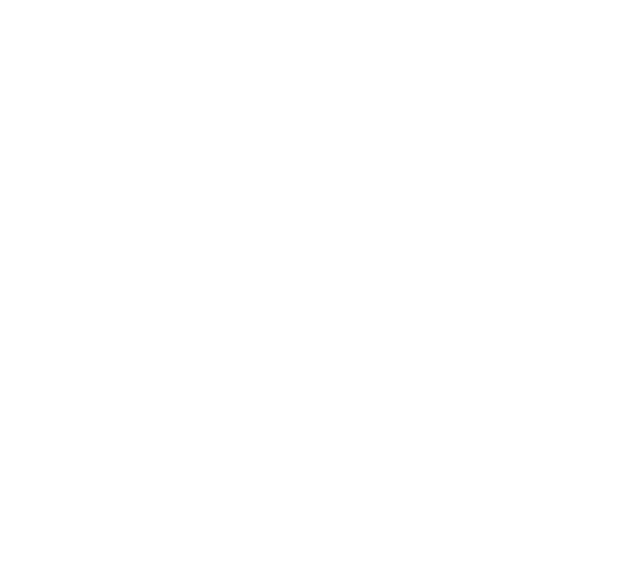
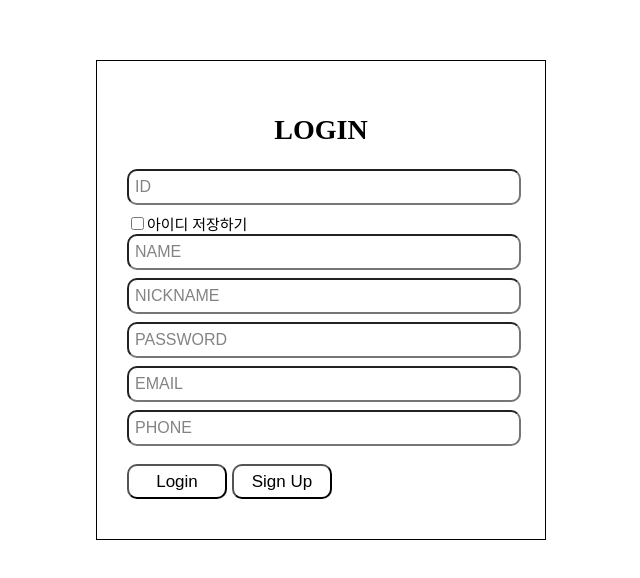
Before and after one commit to chachapp/3dmarket, a React (Create React App) app in the folder 3DMarket/demo/frontend/: page /login in a window 1280 px wide. Before the commit this address had no page. Shown: the part 108-686 px from the top of the page, without its empty margins (319-959 px from the left). Built offline with nearby package versions, Linux system fonts and the light colour scheme.

Commit message:
230424 Login 페이지 UI 작업

```diff
--- a/3DMarket/demo/frontend/src/App.js
+++ b/3DMarket/demo/frontend/src/App.js
@@ -4,6 +4,8 @@
 
 import Main from './Pages/Main';
 import Header from './Components/Header';
+import Login from './Pages/Login/Login';
+import Register from './Pages/Register/Register';
 
 
 
@@ -12,7 +14,8 @@
     <BrowserRouter>
       <Routes>
         <Route path='/' element={< Main/>} />
-
+        <Route path='/login' element={<Login />} />
+        <Route path='/Register' element={<Register />}/>
       </Routes>
     </BrowserRouter>
 
--- a/3DMarket/demo/frontend/src/Components/Header.js
+++ b/3DMarket/demo/frontend/src/Components/Header.js
@@ -1,4 +1,5 @@
 import React from "react";
+import { Link } from "react-router-dom";
 import "../SCSS/header.scss";
 
 function Header() {
@@ -6,7 +7,9 @@
         <div className="head">
             <h1>3D MARKET</h1>
             <button>CART</button>
-            <button>LOGIN</button>
+            <Link to="/login">
+                <button>LOGIN</button>
+            </Link>
         </div>
     )
 }
--- /dev/null
+++ b/3DMarket/demo/frontend/src/Pages/Login/Login.js
@@ -0,0 +1,57 @@
+import React from "react";
+import "../../SCSS/Login.scss";
+import { Link } from "react-router-dom";
+
+function Login() {
+  return (
+    <div className="container">
+      <div className="login-wrapper">
+        <h2 className="login">LOGIN</h2>
+        <form method="post">
+          <input
+            className="user-id"
+            type="text"
+            name="userId"
+            placeholder="ID"
+            required
+          ></input>
+          <label form="remember-check">
+            <input type="checkbox" id="remember-check" />
+            아이디 저장하기
+          </label>
+          <input
+            type="text"
+            name="userName"
+            placeholder="NAME"
+            required
+          ></input>
+          <input
+            type="text"
+            name="userNickname"
+            placeholder="NICKNAME"
+            required
+          ></input>
+          <input
+            type="text"
+            name="userPassword"
+            placeholder="PASSWORD"
+            required
+          ></input>
+          <input
+            type="text"
+            name="userEmail"
+            placeholder="EMAIL"
+            required
+          ></input>
+          <input type="text" name="userPhone" placeholder="PHONE"></input>
+          <input type="submit" value="Login" />
+          <Link to="/register">
+            <button className="btn-sign">Sign Up</button>
+          </Link>
+        </form>
+      </div>
+    </div>
+  );
+}
+
+export default Login;
--- a/3DMarket/demo/frontend/src/Pages/Main.js
+++ b/3DMarket/demo/frontend/src/Pages/Main.js
@@ -5,6 +5,8 @@
 import Nav from "../Components/Nav";
 
 function Main() {
+
+
 
     return (
         <React.Fragment>
--- /dev/null
+++ b/3DMarket/demo/frontend/src/Pages/Register/Register.js
@@ -0,0 +1,12 @@
+import React from "react";
+
+function Register() {
+
+    return (
+        <div>
+            hihihi
+        </div>
+    );
+}
+
+export default Register;
--- /dev/null
+++ b/3DMarket/demo/frontend/src/SCSS/Login.scss
@@ -0,0 +1,77 @@
+$radius: 10px;
+$margin: 8px;
+
+@mixin btnLogins ($font-size, $height, $width) {
+    font-size: $font-size;
+    height: $height;
+    width: $width;
+    border-radius: $radius;
+}
+
+.container {
+    display: flex;
+    justify-content: center;
+    align-items: center;
+    height: 100vh;
+}
+
+.login-wrapper {
+    width: 450px;
+    height: 480px;
+    padding: 30px;
+    box-sizing: border-box;
+    font-size: 15px;
+    border: solid black 1px;
+    display: flex;
+    flex-direction: column;
+    align-items: center;
+}
+
+.login {
+    font-size: 28px;
+    // TODO : font 적용하기..
+}
+
+input {
+    &[type='text'] {
+        width: 100%;
+        height: 30px;
+        padding-left: 0px;
+        padding: 1px;
+        margin-bottom: $margin;
+        border-radius: 10px;
+        font-size: medium;
+    }
+
+    &[type='checkbox'] {
+        accent-color: black;
+    }
+
+    &::placeholder {
+        color: lighten($color: dimgray, $amount: 10%);
+        padding: 5px;
+    }
+
+    &:focus {
+        outline: none;
+        background-color: darken($color: white, $amount: 3%);
+    }
+
+    &[type='submit'] {
+        @include btnLogins(17px, 35px, 100px);
+        background-color: white;
+        margin-top: 10px;
+
+        &:hover {
+            background-color: darken($color: white, $amount: 3%);
+        }
+    }
+}
+
+.btn-sign {
+    float: inherit;
+    margin-left: 5px;
+    @include btnLogins(17px, 35px, 100px);
+
+
+}
--- a/3DMarket/demo/frontend/src/SCSS/header.scss
+++ b/3DMarket/demo/frontend/src/SCSS/header.scss
@@ -28,4 +28,8 @@
     cursor: pointer;
     text-align: center;
     background-color: white;
+
+    &:hover {
+        background-color: darken($color: white, $amount: 3%);
+    }
 }
```
